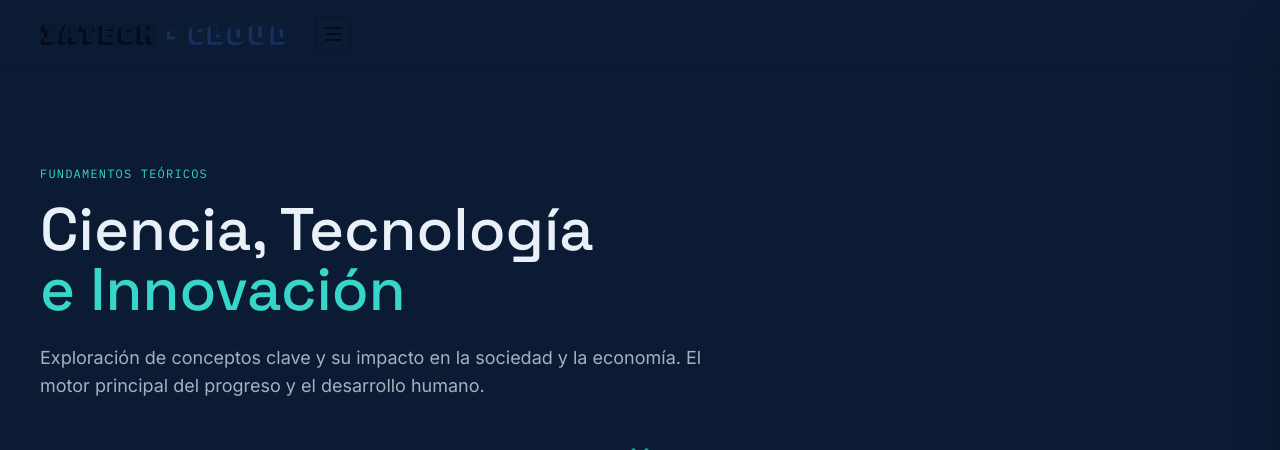
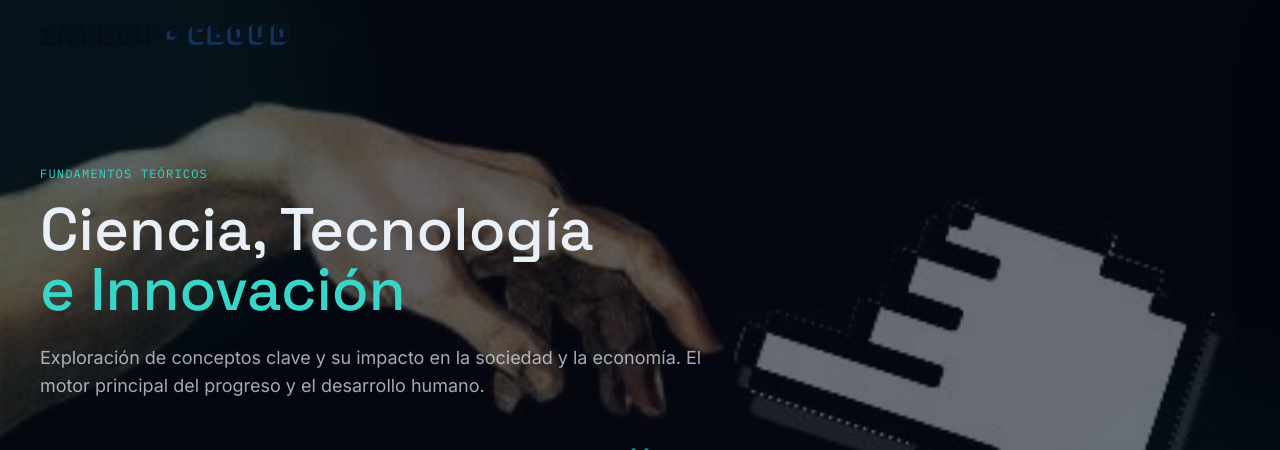
Before and after one commit to ManuelMendoza0206/IATech-Cloud, a React (Vite) app: page /ciencia-tecnologia-innovacion in a window 1280 px wide. Shown: the top 450 px of the page. Built offline with nearby package versions, Linux system fonts and the light colour scheme; a web font is replaced by a local one.

Commit message:
imagenes corregidas

```diff
--- a/src/components/content/Hero.tsx
+++ b/src/components/content/Hero.tsx
@@ -4,7 +4,7 @@ export function Hero({ subtitle, title, highlight, description, author, imageSrc
   const [before, after] = highlight ? title.split(highlight) : [title];
 
   return (
-    <section className="relative overflow-hidden bg-navy-900 pt-32 pb-20 sm:pt-40 sm:pb-28">
+    <section className={`relative overflow-hidden pt-32 pb-20 sm:pt-40 sm:pb-28 ${imageSrc ? '' : 'bg-navy-900'}`}>
       {imageSrc && (
         <img
           src={imageSrc}
@@ -12,13 +12,13 @@ export function Hero({ subtitle, title, highlight, description, author, imageSrc
           className="absolute inset-0 -z-20 h-full w-full object-cover"
         />
       )}
-      <div className="absolute inset-0 -z-10 bg-navy-950/70 mix-blend-multiply" />
-      <div className="absolute inset-0 -z-10 opacity-20">
+      <div className={`absolute inset-0 ${imageSrc ? 'bg-navy-950/60' : 'bg-navy-950/70 mix-blend-multiply'}`} />
+      <div className="absolute inset-0 opacity-20">
         <div className="absolute -top-40 -left-40 h-[500px] w-[500px] rounded-full bg-signal/30 blur-3xl" />
         <div className="absolute -bottom-20 -right-20 h-[300px] w-[300px] rounded-full bg-signal/20 blur-3xl" />
       </div>
 
-      <div className="mx-auto max-w-7xl px-6 sm:px-10">
+      <div className="relative mx-auto max-w-7xl px-6 sm:px-10">
         <span className="font-mono text-xs uppercase tracking-widest text-signal">
           {subtitle}
         </span>
```
